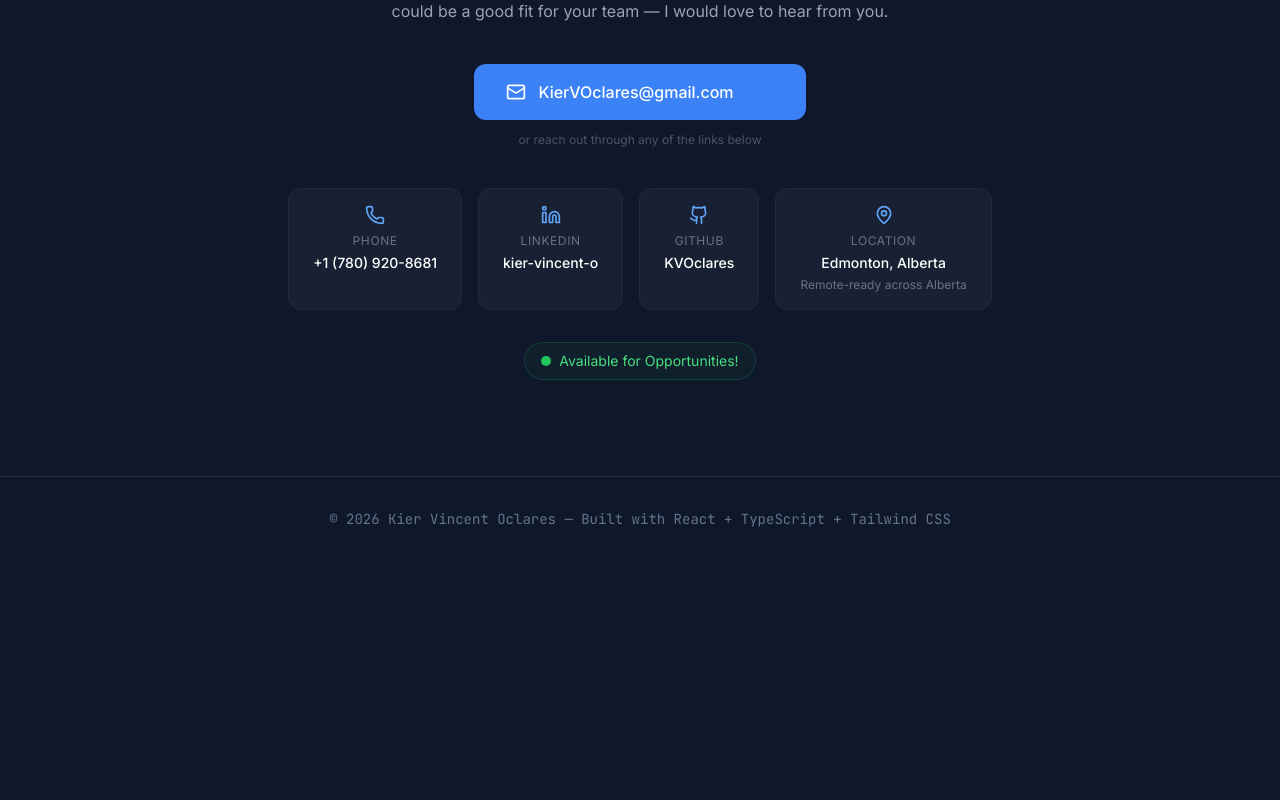
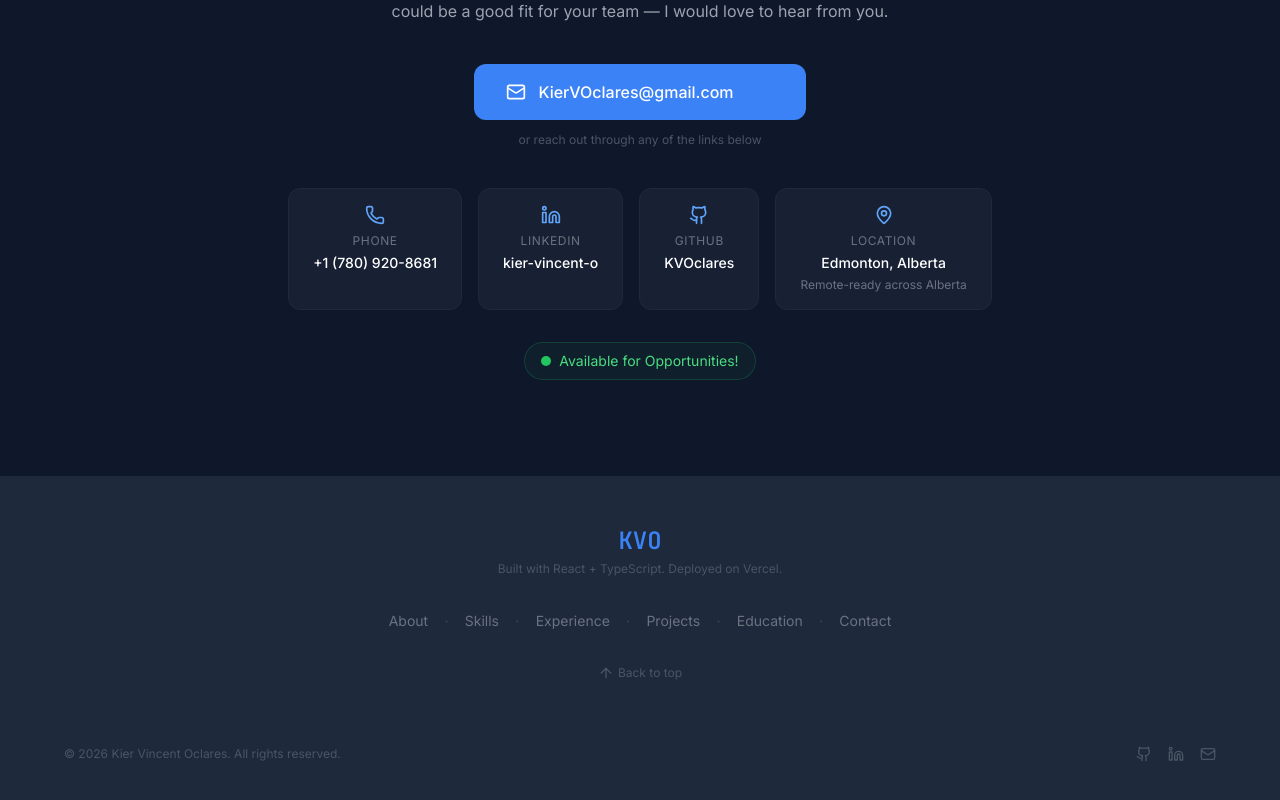
Before and after one commit to KVOclares/personal-developer-portfolio, a React (Vite) app: page / in a window 1280 px wide. Shown: the part 6949-7749 px from the top of the page. Before the commit the page ends 7510 px from the top, so only its background shows below. Built offline with nearby package versions, Linux system fonts and the light colour scheme.

Commit message:
feat: implement Footer component and update project checklist to reflect its completion and remove EmailJS integration.

```diff
--- a/src/components/layout/Footer.tsx
+++ b/src/components/layout/Footer.tsx
@@ -1,16 +1,102 @@
-/**
- * Footer component — site-wide copyright notice.
- */
-function Footer() {
+import { Github, Linkedin, Mail, ArrowUp } from 'lucide-react';
+import { PROFILE } from '../../data/profile';
+
+interface NavLink {
+    label: string;
+    href: string;
+}
+
+const NAV_LINKS: NavLink[] = [
+    { label: 'About', href: '#about' },
+    { label: 'Skills', href: '#skills' },
+    { label: 'Experience', href: '#experience' },
+    { label: 'Projects', href: '#projects' },
+    { label: 'Education', href: '#education' },
+    { label: 'Contact', href: '#contact' },
+];
+
+export default function Footer() {
+    // Extract required links from profile data
+    const githubLink = PROFILE.socials.find((s) => s.icon === 'github')?.url || 'https://github.com/KVOclares';
+    const linkedinLink = PROFILE.socials.find((s) => s.icon === 'linkedin')?.url || 'https://www.linkedin.com/in/kier-vincent-o-2150051a0/';
+    const emailLink = PROFILE.email ? `mailto:${PROFILE.email}` : 'mailto:KierVOclares@gmail.com';
+
     return (
-        <footer className="border-t border-white/10 py-8">
-            <div className="section-container text-center">
-                <p className="text-slate-500 text-sm font-mono">
-                    © {new Date().getFullYear()} Kier Vincent Oclares — Built with React + TypeScript + Tailwind CSS
-                </p>
+        <footer aria-label="Site footer" className="bg-navy-800 border-t border-gray-800 py-12 px-6">
+            <div className="max-w-6xl mx-auto flex flex-col gap-8">
+                {/* Row 1 — Logo + Tagline */}
+                <div className="flex flex-col items-center">
+                    <span className="text-electric-500 font-mono font-bold text-2xl">KVO</span>
+                    <p className="text-gray-600 text-xs text-center mt-1">
+                        Built with React + TypeScript. Deployed on Vercel.
+                    </p>
+                </div>
+
+                {/* Row 2 — Quick Nav Links */}
+                <nav aria-label="Footer navigation">
+                    <ul className="flex flex-wrap justify-center items-center gap-3 sm:gap-4">
+                        {NAV_LINKS.map((link, index) => (
+                            <li key={link.label} className="flex items-center gap-3 sm:gap-4">
+                                <a
+                                    href={link.href}
+                                    className="text-gray-500 text-sm hover:text-white transition-colors duration-200"
+                                >
+                                    {link.label}
+                                </a>
+                                {index < NAV_LINKS.length - 1 && (
+                                    <span className="text-gray-700" aria-hidden="true">
+                                        ·
+                                    </span>
+                                )}
+                            </li>
+                        ))}
+                    </ul>
+                </nav>
+
+                {/* Back to Top */}
+                <a
+                    href="#"
+                    aria-label="Scroll back to top"
+                    className="flex items-center gap-1 mx-auto w-fit text-gray-600 text-xs hover:text-electric-400 transition-colors"
+                >
+                    <ArrowUp className="w-4 h-4" />
+                    Back to top
+                </a>
+
+                {/* Row 3 — Bottom Bar */}
+                <div className="border-t border-gray-800 pt-8 flex flex-col sm:flex-row items-center justify-between gap-4">
+                    <p className="text-gray-600 text-xs text-center">
+                        © {new Date().getFullYear()} {PROFILE.name}. All rights reserved.
+                    </p>
+                    <div className="flex items-center gap-4">
+                        <a
+                            href={githubLink}
+                            target="_blank"
+                            rel="noopener noreferrer"
+                            aria-label="Visit Kier's GitHub profile (opens in new tab)"
+                            className="text-gray-600 hover:text-electric-500 transition-colors duration-200"
+                        >
+                            <Github className="w-4 h-4" />
+                        </a>
+                        <a
+                            href={linkedinLink}
+                            target="_blank"
+                            rel="noopener noreferrer"
+                            aria-label="Visit Kier's LinkedIn profile (opens in new tab)"
+                            className="text-gray-600 hover:text-electric-500 transition-colors duration-200"
+                        >
+                            <Linkedin className="w-4 h-4" />
+                        </a>
+                        <a
+                            href={emailLink}
+                            aria-label="Send email to Kier"
+                            className="text-gray-600 hover:text-electric-500 transition-colors duration-200"
+                        >
+                            <Mail className="w-4 h-4" />
+                        </a>
+                    </div>
+                </div>
             </div>
         </footer>
     );
 }
-
-export default Footer;
```
Also changed, not shown: 1 other file (tests, documents, lock files or other folders).
